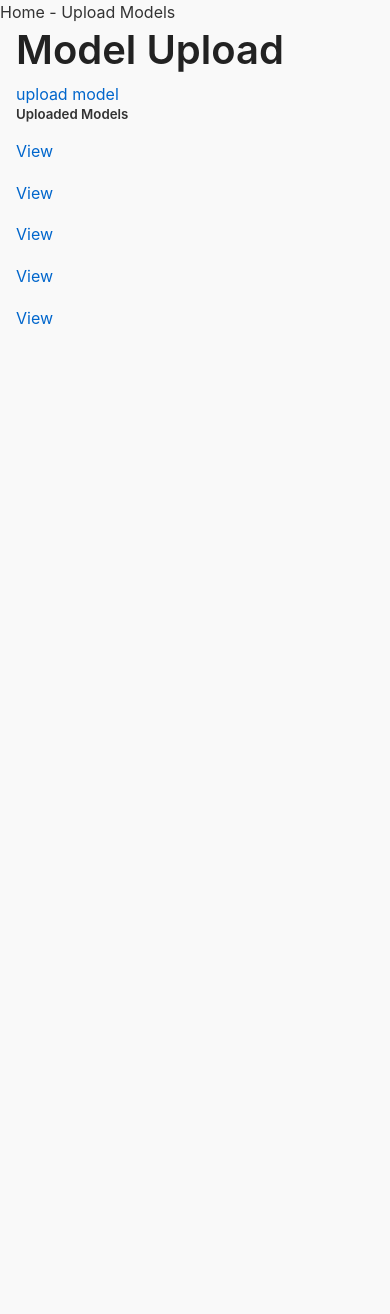
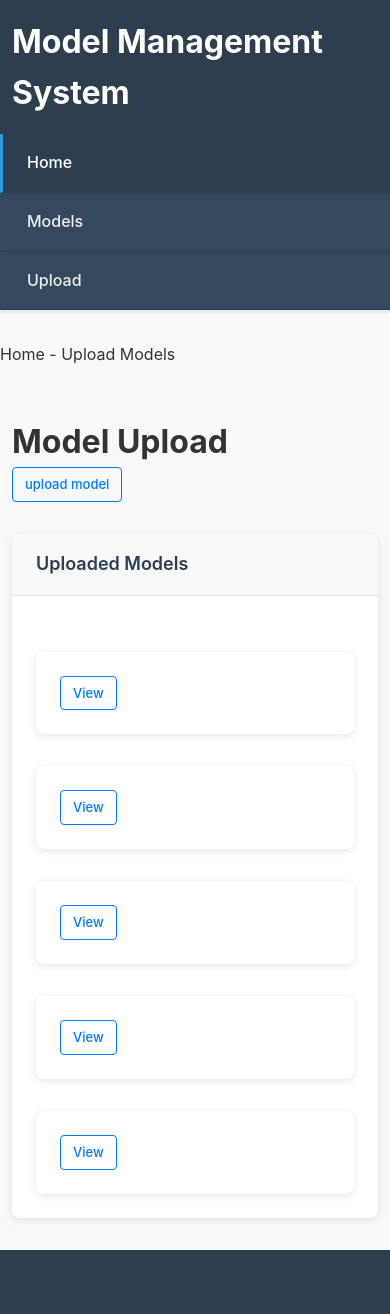
Before and after one commit to Ollie-currv-it/ARProject, a Django app: page /home/ in a window 390 px wide. Before the commit the page ends 324 px from the top, so only its background shows below. Run offline with Django 5.2, Linux system fonts and the light colour scheme; data comes from the database, SQL or seed files in the repository.

Commit message:
Small change to Base to remove Nav and Header includes, and major changes to style.css

```diff
--- a/ShopFront/shopFrontApp/shopFrontApp/static/css/style.css
+++ b/ShopFront/shopFrontApp/shopFrontApp/static/css/style.css
@@ -1,92 +1,271 @@
-/* General Body Styling */
+/* Reset and Base Styles */
+* {
+  margin: 0;
+  padding: 0;
+  box-sizing: border-box;
+}
+
 body {
-    font-family: -apple-system, BlinkMacSystemFont, 'Segoe UI', Roboto, Oxygen, Ubuntu, Cantarell, sans-serif;
+  font-family: -apple-system, BlinkMacSystemFont, 'Segoe UI', Roboto, 'Helvetica Neue', Arial, sans-serif;
   line-height: 1.6;
   color: #333;
-    background-color: #f9f9f9;
+  background-color: #f8f9fa;
+  display: flex;
+  flex-direction: column;
+  min-height: 100vh;
+}
+
+/* Header & Navigation */
+header {
+  background-color: #2c3e50;
+  color: white;
+  padding: 1rem 0;
+  box-shadow: 0 2px 4px rgba(0,0,0,0.1);
+}
+
+/* Navigation Menu Styles */
+nav {
+  background-color: #34495e;
+  padding: 0;
+  box-shadow: 0 2px 4px rgba(0,0,0,0.1);
+}
+
+nav .container {
+  padding: 0;
+}
+
+.nav-menu {
+  list-style: none;
+  display: flex;
+  gap: 0;
   margin: 0;
   padding: 0;
 }
 
-/* Headings */
-h1, h2, h3, h4, h5, h6 {
-    margin-top: 0;
-    margin-bottom: 0.5rem;
-    font-weight: 600;
-    line-height: 1.2;
+.nav-menu li {
+  margin: 0;
 }
 
-h1 {
-    font-size: 2.5rem;
-    color: #222;
+.nav-menu a {
+  display: block;
+  padding: 1rem 1.5rem;
+  color: #ecf0f1;
+  text-decoration: none;
+  font-weight: 500;
+  transition: all 0.3s ease;
+  border-bottom: 3px solid transparent;
 }
 
-h2 {
-    font-size: 2rem;
-    color: #333;
+.nav-menu a:hover {
+  background-color: #2c3e50;
+  color: white;
+  border-bottom-color: #3498db;
+}
+
+.nav-menu a.active {
+  background-color: #2c3e50;
+  color: white;
+  border-bottom-color: #3498db;
+}
+
+/* Responsive Navigation */
+@media (max-width: 768px) {
+  nav .container {
+    padding: 0;
+  }
+
+  .nav-menu {
+    flex-direction: column;
+  }
+
+  .nav-menu a {
+    border-bottom: 1px solid #2c3e50;
+    border-left: 3px solid transparent;
+  }
+
+  .nav-menu a:hover,
+  .nav-menu a.active {
+    border-bottom-color: #2c3e50;
+    border-left-color: #3498db;
+  }
+}
+
+/* Main Content */
+main {
+  flex: 1;
+  padding: 2rem 0;
 }
 
 h3 {
+  color: #2c3e50;
+  margin-bottom: 1.5rem;
   font-size: 1.5rem;
-    color: #555;
+  font-weight: 600;
 }
 
-/* Paragraphs */
-p {
-    margin: 0 0 1rem 0;
-    font-size: 1rem;
-}
-
-/* Links */
-a {
-    color: #0066cc;
-    text-decoration: none;
-    transition: color 0.3s ease;
-}
-
-a:hover {
-    color: #0052a3;
-    text-decoration: underline;
-}
-
-/* Divs */
-div {
-    box-sizing: border-box;
-}
-
-/* Containers */
+/* Container */
 .container {
   max-width: 1200px;
   margin: 0 auto;
   padding: 0 1rem;
 }
 
-/* Common Elements */
-button {
+.mt-5 {
+  margin-top: 3rem;
+}
+
+h2 {
+  color: #2c3e50;
+  margin-bottom: 1.5rem;
+  font-size: 2rem;
+  font-weight: 700;
+}
+
+h4 {
+  color: #495057;
+  margin-bottom: 1.25rem;
+  font-size: 1.25rem;
+  font-weight: 600;
+}
+
+/* Button Styles */
+.btn {
+  display: inline-block;
   padding: 0.5rem 1rem;
+  text-decoration: none;
+  border-radius: 0.25rem;
+  transition: all 0.3s ease;
+  border: 1px solid transparent;
+  cursor: pointer;
+  font-size: 0.875rem;
+  font-weight: 500;
+}
+
+.btn-sm {
+  padding: 0.375rem 0.75rem;
+  font-size: 0.8125rem;
+}
+
+.btn-outline-primary {
+  color: #007bff;
+  border-color: #007bff;
+  background-color: transparent;
+}
+
+.btn-outline-primary:hover {
+  background-color: #007bff;
+  color: white;
+}
+
+/* Form Styles */
+form {
+  background: white;
+  padding: 2rem;
+  border-radius: 0.5rem;
+  box-shadow: 0 2px 8px rgba(0,0,0,0.1);
+  margin-bottom: 2rem;
+}
+
+form p {
+  margin-bottom: 1.5rem;
+}
+
+label {
+  display: block;
+  margin-bottom: 0.5rem;
+  font-weight: 500;
+  color: #495057;
+}
+
+input[type="text"],
+input[type="file"],
+textarea {
+  width: 100%;
+  padding: 0.75rem;
+  border: 1px solid #ced4da;
+  border-radius: 0.375rem;
+  font-size: 1rem;
+  transition: border-color 0.15s ease-in-out, box-shadow 0.15s ease-in-out;
+}
+
+input[type="text"]:focus,
+input[type="file"]:focus,
+textarea:focus {
+  outline: none;
+  border-color: #80bdff;
+  box-shadow: 0 0 0 0.2rem rgba(0, 123, 255, 0.25);
+}
+
+textarea {
+  resize: vertical;
+  font-family: inherit;
+}
+
+button[type="submit"] {
+  background-color: #007bff;
+  color: white;
+  padding: 0.75rem 2rem;
   border: none;
-    border-radius: 4px;
-    background-color: #0066cc;
-    color: white;
+  border-radius: 0.375rem;
+  font-size: 1rem;
+  font-weight: 500;
   cursor: pointer;
-    font-size: 1rem;
   transition: background-color 0.3s ease;
 }
 
-button:hover {
-    background-color: #0052a3;
+button[type="submit"]:hover {
+  background-color: #0056b3;
 }
 
-input, textarea {
-    padding: 0.5rem;
-    border: 1px solid #ddd;
-    border-radius: 4px;
-    font-family: inherit;
-    font-size: 1rem;
+/* Card Styles */
+.card {
+  background: white;
+  border-radius: 0.5rem;
+  box-shadow: 0 2px 8px rgba(0,0,0,0.1);
+  margin-top: 2rem;
+  overflow: hidden;
 }
 
-input:focus, textarea:focus {
-    outline: none;
-    border-color: #0066cc;
-    box-shadow: 0 0 5px rgba(0, 102, 204, 0.3);
+.card-header {
+  background-color: #f8f9fa;
+  padding: 1rem 1.5rem;
+  border-bottom: 1px solid #dee2e6;
 }
+
+.card-header h5 {
+  margin: 0;
+  font-size: 1.125rem;
+  font-weight: 600;
+  color: #2c3e50;
+}
+
+.card-body {
+  padding: 1.5rem;
+}
+
+.text-muted {
+  color: #6c757d;
+}
+
+/* Footer */
+footer {
+  background-color: #2c3e50;
+  color: white;
+  padding: 2rem 0;
+  margin-top: auto;
+}
+
+/* Responsive Design */
+@media (max-width: 768px) {
+  .container {
+    padding: 0 0.75rem;
+  }
+
+  form {
+    padding: 1.5rem;
+  }
+
+  h2 {
+    font-size: 1.5rem;
+  }
+}
--- a/ShopFront/shopFrontApp/templates/uploadModel/base.html
+++ b/ShopFront/shopFrontApp/templates/uploadModel/base.html
@@ -10,11 +10,19 @@
 </head>
 <body>
     <header>
-        {% block header %}{% endblock %}
+        <div class="container">
+            <h1>Model Management System</h1>
+        </div>
     </header>
 
     <nav>
-        {% block navbar %}{% endblock %}
+        <div class="container">
+            <ul class="nav-menu">
+                <li><a href="/home/" class="active">Home</a></li>
+                <li><a href="/models/">Models</a></li>
+                <li><a href="/upload_model/">Upload</a></li>
+            </ul>
+        </div>
     </nav>
 
     <main>
```
Lines whose indentation alone changed are shown as unchanged.
